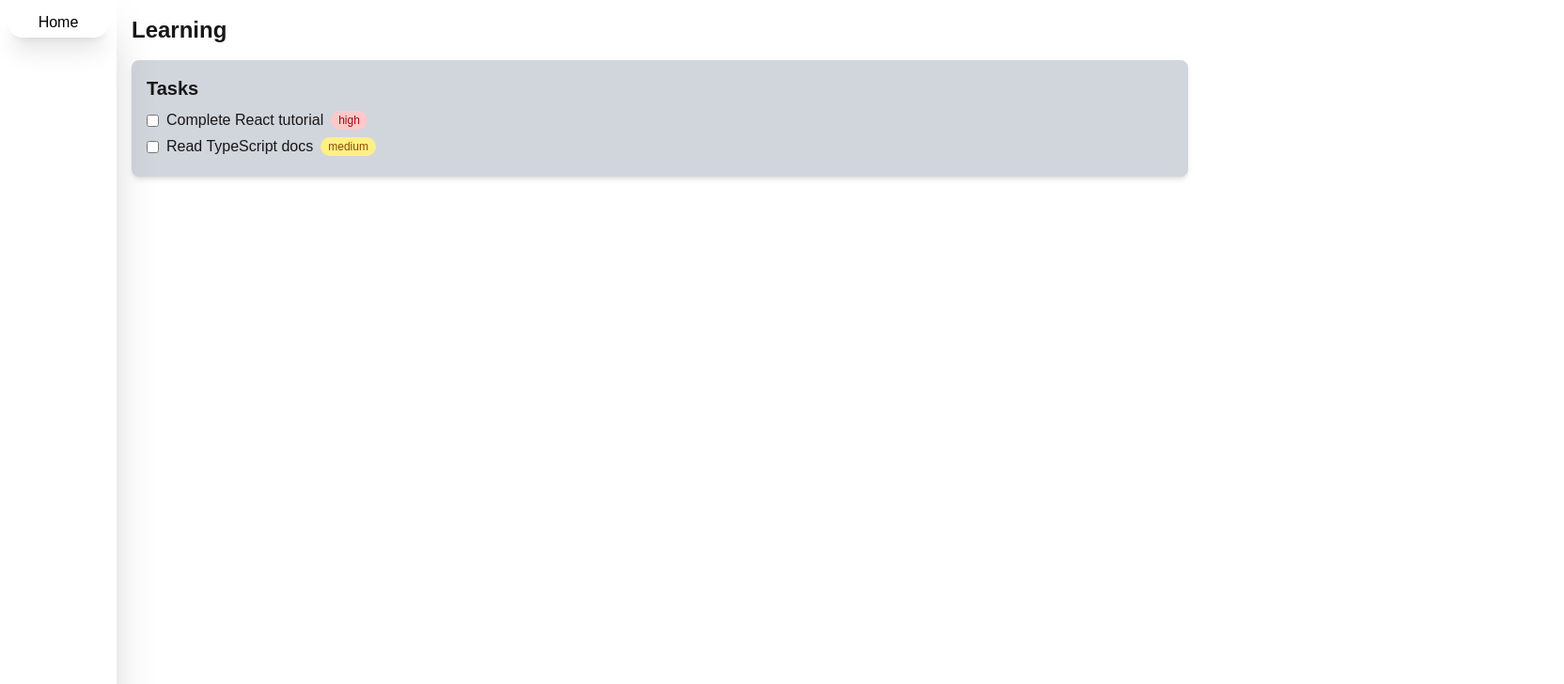
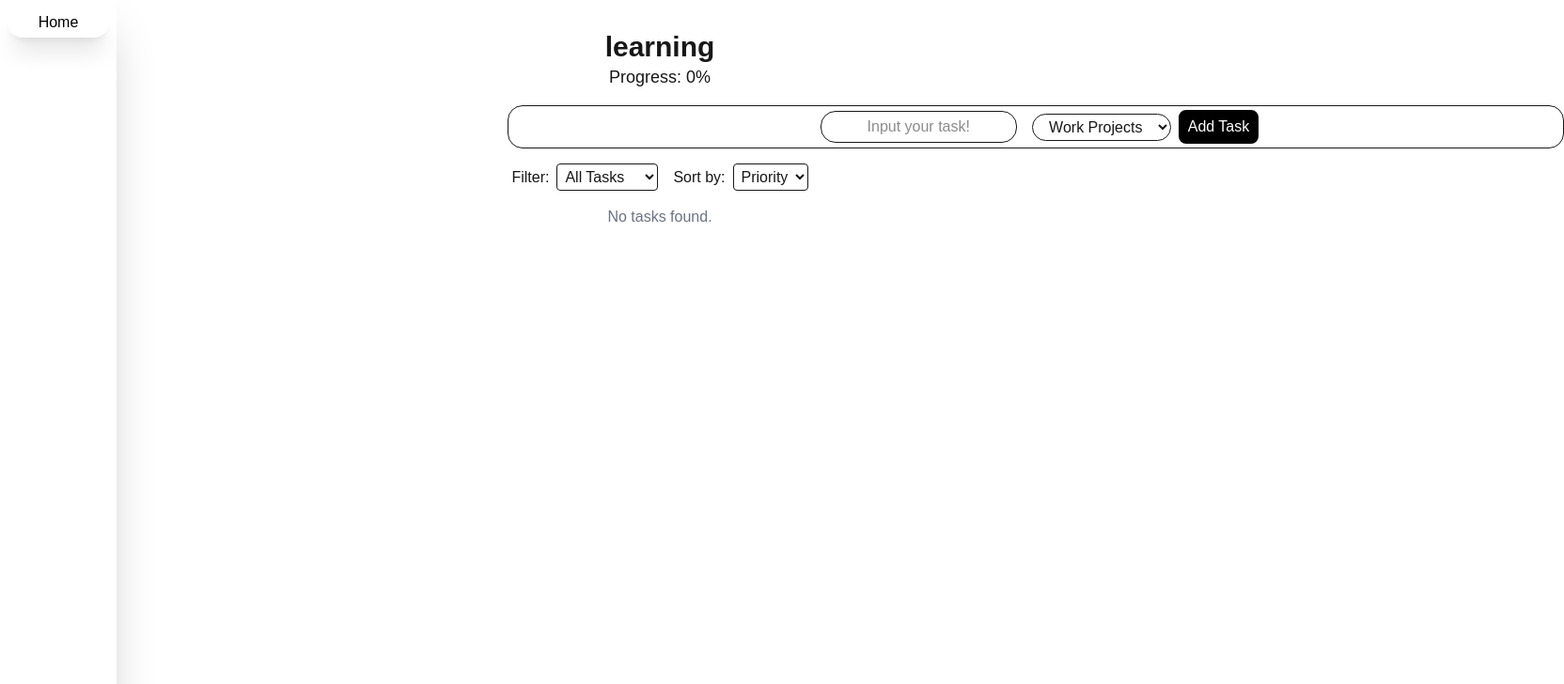
Before and after one commit to YHWHinme/projectTracking, a Next.js app in the folder frontend/: page /projects/learning in a window 1280 px wide. Shown: the top 728 px of the page at 94% size, 1664 px wide, since content can reach past the window. Built offline with nearby package versions, Linux system fonts and the light colour scheme.

Commit message:
Added visual project assignment

```diff
--- a/frontend/app/components/addTask.tsx
+++ b/frontend/app/components/addTask.tsx
@@ -1,14 +1,34 @@
 "use client";
-import { useState, useEffect } from "react";
+import { useState } from "react";
+import { mockProjects} from "@/lib/mockData";
+import type { Project } from "@/lib/types";
 
-function AddTaskForm() {
-  // TODO: Set the value into the state
-  const [formValue, setformValue] = useState("");
-  function handleInputChange(event) {
-    setformValue(event.target.value);
+interface AddTaskFormProps {
+  onTaskCreate: (taskTitle: string, projectName: string) => void;
+}
+
+function AddTaskForm({ onTaskCreate }: AddTaskFormProps) {
+  const [taskTitle, setTaskTitle] = useState("");
+  const [selectedProject, setSelectedProject] = useState(
+    mockProjects.length > 0 ? mockProjects[0].name : ""
+  );
+
+  function handleTaskTitleChange(event: React.ChangeEvent<HTMLInputElement>) {
+    setTaskTitle(event.target.value);
   }
-  function handleSubmit() {
-    alert(formValue + " was your anwser");
+
+  function handleProjectChange(event: React.ChangeEvent<HTMLSelectElement>) {
+    setSelectedProject(event.target.value);
+  }
+
+  function handleSubmit(event: React.FormEvent) {
+    event.preventDefault();
+    if (taskTitle.trim() && selectedProject) {
+      onTaskCreate(taskTitle.trim(), selectedProject);
+      setTaskTitle("");
+    } else {
+      alert("Please enter a task and select a project.");
+    }
   }
 
   return (
@@ -34,11 +54,32 @@ function AddTaskForm() {
 					py-1
 					"
           type="text"
-          onChange={handleInputChange}
-          value={formValue}
-          onSubmit={handleSubmit}
+          onChange={handleTaskTitleChange}
+          value={taskTitle}
           placeholder="Input your task!"
         />
+      </div>
+      {/* Dropdown for projects */}
+      <div
+        className="border-1 rounded-2xl
+				mx-2
+				flex
+			"
+      >
+        <select
+          className="
+					text-center
+					py-1
+					"
+          onChange={handleProjectChange}
+          value={selectedProject}
+        >
+          {mockProjects.map((project: Project) => (
+            <option key={project.name} value={project.name}>
+              {project.name}
+            </option>
+          ))}
+        </select>
       </div>
       {/* The button to submit it */}
       <button
--- /dev/null
+++ b/frontend/app/lib/taskUtils.ts
@@ -0,0 +1,24 @@
+import type { Task } from './types';
+
+export function filterTasks(tasks: Task[], filter: string, sortBy: string): Task[] {
+  let filtered = [...tasks];
+
+  if (filter === 'completed') {
+    filtered = tasks.filter(task => task.completed);
+  } else if (filter === 'pending') {
+    filtered = tasks.filter(task => !task.completed);
+  }
+
+  if (sortBy === 'priority') {
+    const priorityOrder = { high: 3, medium: 2, low: 1 };
+    filtered.sort((a, b) => priorityOrder[b.priority] - priorityOrder[a.priority]);
+  }
+
+  return filtered;
+}
+
+export function calculateProgress(tasks: Task[]): number {
+  if (tasks.length === 0) return 0;
+  const completed = tasks.filter(task => task.completed).length;
+  return Math.round((completed / tasks.length) * 100);
+}
--- a/frontend/app/projects/[projectName]/page.tsx
+++ b/frontend/app/projects/[projectName]/page.tsx
@@ -1,53 +1,165 @@
-import React from 'react';
-import { mockProjects } from '@/app/lib/mockData';
-import { Project, Task } from '@/app/lib/types';
+"use client";
+import { useState, useEffect } from "react";
+import { mockProjects } from "@/lib/mockData";
+import type { Task, Project } from "@/lib/types";
+import AddTaskForm from "@/app/components/addTask";
+import { filterTasks, calculateProgress } from "@/app/lib/taskUtils";
 
-interface ProjectPageProps {
-  params: { projectName: string };
+// Placeholder components for now
+function ProjectHeader({ name, progress }: { name: string; progress: number }) {
+  return (
+    <div className="text-center my-4">
+      <h1 className="text-3xl font-bold">{name}</h1>
+      <p className="text-lg">Progress: {progress}%</p>
+    </div>
+  );
 }
 
-const ProjectPage: React.FC<ProjectPageProps> = ({ params }) => {
-  const projectName = params.projectName.replace(/-/g, ' ');
-  const project = mockProjects.find(
-    (p) => p.name.toLowerCase() === projectName.toLowerCase()
-  );
-
-  if (!project) {
-    return <div className="p-4">Project not found.</div>;
-  }
-
+function TaskFilters({ filter, onFilterChange, sortBy, onSortChange }: any) {
   return (
-    <div className="p-4">
-      <h1 className="text-2xl font-bold mb-4">{project.name}</h1>
-      <div className="bg-gray-300 shadow-md rounded-lg p-4 mb-4">
-        <h2 className="text-xl font-semibold mb-2">Tasks</h2>
-        <ul>
-          {project.tasks.map((task: Task, index: number) => (
-            <li key={index} className="flex items-center mb-1">
-              <input
-                type="checkbox"
-                checked={task.completed}
-                readOnly
-                className="mr-2"
-              />
-              <span className={`${task.completed ? 'line-through text-gray-500' : ''}`}>
-                {task.title}
-              </span>
-              <span
-                className={`ml-2 px-2 py-0.5 rounded-full text-xs
-                  ${task.priority === 'high' ? 'bg-red-200 text-red-800' : ''}
-                  ${task.priority === 'medium' ? 'bg-yellow-200 text-yellow-800' : ''}
-                  ${task.priority === 'low' ? 'bg-green-200 text-green-800' : ''}
-                `}
-              >
-                {task.priority}
-              </span>
-            </li>
-          ))}
-        </ul>
+    <div className="flex justify-center space-x-4 my-4">
+      <div>
+        <label htmlFor="filter">Filter:</label>
+        <select id="filter" value={filter} onChange={(e) => onFilterChange(e.target.value)} className="ml-2 p-1 border rounded">
+          <option value="all">All Tasks</option>
+          <option value="pending">Pending</option>
+          <option value="completed">Completed</option>
+        </select>
+      </div>
+      <div>
+        <label htmlFor="sortBy">Sort by:</label>
+        <select id="sortBy" value={sortBy} onChange={(e) => onSortChange(e.target.value)} className="ml-2 p-1 border rounded">
+          <option value="priority">Priority</option>
+        </select>
       </div>
     </div>
   );
-};
+}
 
-export default ProjectPage;
+function TaskItem({ task, onUpdate, onDelete }: { task: Task; onUpdate: (task: Task) => void; onDelete: (taskTitle: string) => void }) {
+  const [isEditing, setIsEditing] = useState(false);
+  const [editTitle, setEditTitle] = useState(task.title);
+  const [editPriority, setEditPriority] = useState<Task['priority']>(task.priority);
+
+  const handleToggleComplete = () => {
+    onUpdate({ ...task, completed: !task.completed });
+  };
+
+  const handleSaveEdit = () => {
+    if (editTitle.trim()) {
+      onUpdate({ ...task, title: editTitle.trim(), priority: editPriority });
+      setIsEditing(false);
+    }
+  };
+
+  const handleDelete = () => {
+    if (confirm('Delete this task?')) {
+      onDelete(task.title);
+    }
+  };
+
+  return (
+    <div className={`flex items-center justify-between p-2 my-1 border rounded ${task.completed ? 'bg-green-100' : 'bg-white'}`}>
+      <input type="checkbox" checked={task.completed} onChange={handleToggleComplete} className="mr-2" />
+
+      {isEditing ? (
+        <input
+          value={editTitle}
+          onChange={(e) => setEditTitle(e.target.value)}
+          onBlur={handleSaveEdit}
+          onKeyPress={(e) => e.key === 'Enter' && handleSaveEdit()}
+          className="flex-grow p-1 border rounded"
+        />
+      ) : (
+        <span onClick={() => setIsEditing(true)} className={`flex-grow cursor-pointer ${task.completed ? 'line-through' : ''}`}>
+          {task.title}
+        </span>
+      )}
+
+      <select
+        value={editPriority}
+        onChange={(e) => setEditPriority(e.target.value as Task['priority'])}
+        disabled={!isEditing}
+        className="ml-2 p-1 border rounded"
+      >
+        <option value="high">High</option>
+        <option value="medium">Medium</option>
+        <option value="low">Low</option>
+      </select>
+
+      {isEditing ? (
+        <button onClick={handleSaveEdit} className="ml-2 px-3 py-1 bg-blue-500 text-white rounded hover:bg-blue-600">Save</button>
+      ) : (
+        <button onClick={() => setIsEditing(true)} className="ml-2 px-3 py-1 bg-gray-300 text-black rounded hover:bg-gray-400">Edit</button>
+      )}
+
+      <button onClick={handleDelete} className="ml-2 px-3 py-1 bg-red-500 text-white rounded hover:bg-red-600">Delete</button>
+    </div>
+  );
+}
+
+function TaskList({ tasks, onUpdate, onDelete }: { tasks: Task[]; onUpdate: (task: Task) => void; onDelete: (taskTitle: string) => void }) {
+  return (
+    <div className="max-w-2xl mx-auto mt-4">
+      {tasks.length === 0 ? (
+        <p className="text-center text-gray-500">No tasks found.</p>
+      ) : (
+        tasks.map(task => (
+          <TaskItem
+            key={task.title}
+            task={task}
+            onUpdate={onUpdate}
+            onDelete={onDelete}
+          />
+        ))
+      )}
+    </div>
+  );
+}
+
+
+export default function ProjectPage({ params }: { params: { projectName: string } }) {
+  const projectName = decodeURIComponent(params.projectName);
+  const [tasks, setTasks] = useState<Task[]>([]);
+  const [filter, setFilter] = useState('all');
+  const [sortBy, setSortBy] = useState('priority');
+
+  useEffect(() => {
+    const project = mockProjects.find((p: Project) => p.name === projectName);
+    if (project) {
+      setTasks(project.tasks);
+    }
+  }, [projectName]);
+
+  const handleTaskCreate = (taskTitle: string, assignedProjectName: string) => {
+    if (assignedProjectName === projectName) {
+      const newTask: Task = { title: taskTitle, completed: false, priority: 'medium' }; // Default priority
+      setTasks(prevTasks => [...prevTasks, newTask]);
+    } else {
+      alert(`Task "${taskTitle}" will be added to "${assignedProjectName}". This page only displays tasks for "${projectName}".`);
+      // In a real app, you'd update the mockProjects array or a global state here
+    }
+  };
+
+  const handleTaskUpdate = (updatedTask: Task) => {
+    setTasks(prevTasks => prevTasks.map(task =>
+      task.title === updatedTask.title ? updatedTask : task
+    ));
+  };
+
+  const handleTaskDelete = (taskTitle: string) => {
+    setTasks(prevTasks => prevTasks.filter(task => task.title !== taskTitle));
+  };
+
+  const filteredTasks = filterTasks(tasks, filter, sortBy);
+  const progress = calculateProgress(tasks);
+
+  return (
+    <div className="container mx-auto p-4">
+      <ProjectHeader name={projectName} progress={progress} />
+      <AddTaskForm onTaskCreate={handleTaskCreate} />
+      <TaskFilters filter={filter} onFilterChange={setFilter} sortBy={sortBy} onSortChange={setSortBy} />
+      <TaskList tasks={filteredTasks} onUpdate={handleTaskUpdate} onDelete={handleTaskDelete} />
+    </div>
+  );
+}
--- a/frontend/tsconfig.json
+++ b/frontend/tsconfig.json
@@ -19,7 +19,8 @@
       }
     ],
     "paths": {
-      "@/*": ["./*"]
+      "@/*": ["./*"],
+      "@/lib/*": ["./app/lib/*"]
     }
   },
   "include": ["next-env.d.ts", "**/*.ts", "**/*.tsx", ".next/types/**/*.ts"],
```
Also changed, not shown: 1 other file (tests, documents, lock files or other folders).
